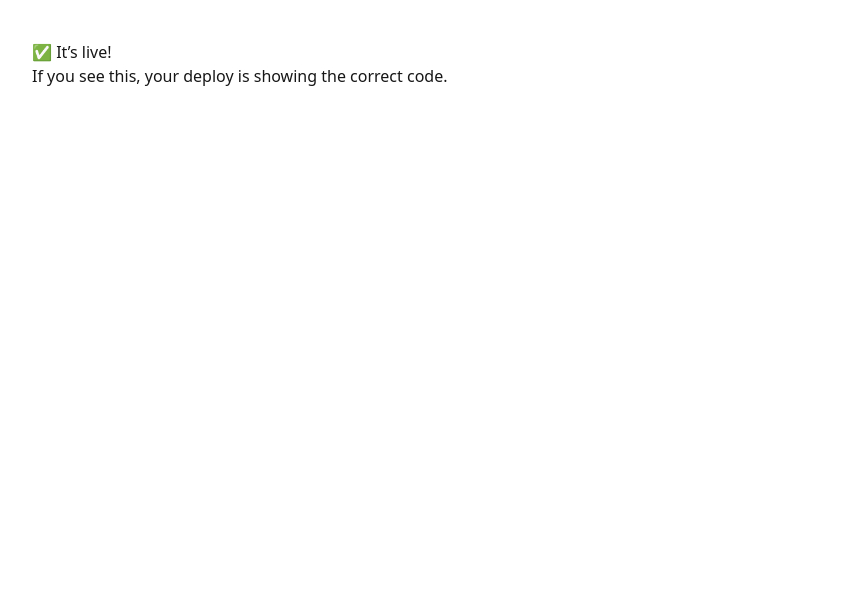
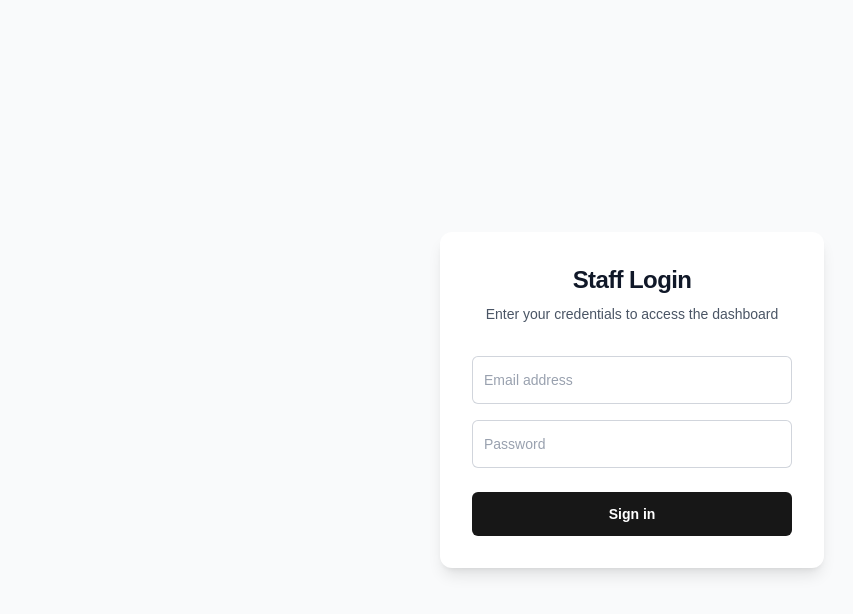
Before and after one commit to themosgr95/restaurant-booking, a Next.js app: page /staff in a window 1280 px wide. Shown: the top 614 px of the page, without its empty margins (8-861 px from the left). Built offline with nearby package versions, Linux system fonts and the light colour scheme.

Commit message:
Update page.tsx

```diff
--- a/src/app/staff/page.tsx
+++ b/src/app/staff/page.tsx
@@ -1,8 +1,99 @@
-export default function Home() {
+"use client";
+
+import { useState } from "react";
+import { signIn } from "next-auth/react";
+import { useRouter } from "next/navigation";
+
+export default function StaffLoginPage() {
+  const router = useRouter();
+  const [email, setEmail] = useState("");
+  const [password, setPassword] = useState("");
+  const [loading, setLoading] = useState(false);
+  const [error, setError] = useState("");
+
+  const handleSubmit = async (e: React.FormEvent) => {
+    e.preventDefault();
+    setLoading(true);
+    setError("");
+
+    try {
+      const result = await signIn("credentials", {
+        redirect: false,
+        email,
+        password,
+      });
+
+      if (result?.error) {
+        setError("Invalid email or password");
+        setLoading(false);
+      } else {
+        // Success! Redirect to the dashboard (we will build this next)
+        router.refresh();
+        router.push("/staff/dashboard");
+      }
+    } catch (err) {
+      setError("Something went wrong. Please try again.");
+      setLoading(false);
+    }
+  };
+
   return (
-    <main style={{ padding: 40, fontFamily: "system-ui" }}>
-      <h1>✅ It’s live!</h1>
-      <p>If you see this, your deploy is showing the correct code.</p>
-    </main>
+    <div className="flex min-h-screen items-center justify-center bg-gray-50 px-4">
+      <div className="w-full max-w-sm space-y-8 rounded-xl bg-white p-8 shadow-lg">
+        <div className="text-center">
+          <h2 className="text-2xl font-bold tracking-tight text-gray-900">
+            Staff Login
+          </h2>
+          <p className="mt-2 text-sm text-gray-600">
+            Enter your credentials to access the dashboard
+          </p>
+        </div>
+
+        <form className="mt-8 space-y-6" onSubmit={handleSubmit}>
+          <div className="space-y-4">
+            <div>
+              <label htmlFor="email" className="sr-only">Email address</label>
+              <input
+                id="email"
+                name="email"
+                type="email"
+                required
+                className="relative block w-full rounded-md border-0 p-3 text-gray-900 ring-1 ring-inset ring-gray-300 placeholder:text-gray-400 focus:z-10 focus:ring-2 focus:ring-inset focus:ring-indigo-600 sm:text-sm sm:leading-6"
+                placeholder="Email address"
+                value={email}
+                onChange={(e) => setEmail(e.target.value)}
+              />
+            </div>
+            <div>
+              <label htmlFor="password" className="sr-only">Password</label>
+              <input
+                id="password"
+                name="password"
+                type="password"
+                required
+                className="relative block w-full rounded-md border-0 p-3 text-gray-900 ring-1 ring-inset ring-gray-300 placeholder:text-gray-400 focus:z-10 focus:ring-2 focus:ring-inset focus:ring-indigo-600 sm:text-sm sm:leading-6"
+                placeholder="Password"
+                value={password}
+                onChange={(e) => setPassword(e.target.value)}
+              />
+            </div>
+          </div>
+
+          {error && (
+            <div className="text-sm text-red-500 text-center font-medium">
+              {error}
+            </div>
+          )}
+
+          <button
+            type="submit"
+            disabled={loading}
+            className="group relative flex w-full justify-center rounded-md bg-neutral-900 px-3 py-3 text-sm font-semibold text-white hover:bg-neutral-800 focus-visible:outline focus-visible:outline-2 focus-visible:outline-offset-2 focus-visible:outline-indigo-600 disabled:opacity-50"
+          >
+            {loading ? "Signing in..." : "Sign in"}
+          </button>
+        </form>
+      </div>
+    </div>
   );
 }
```
